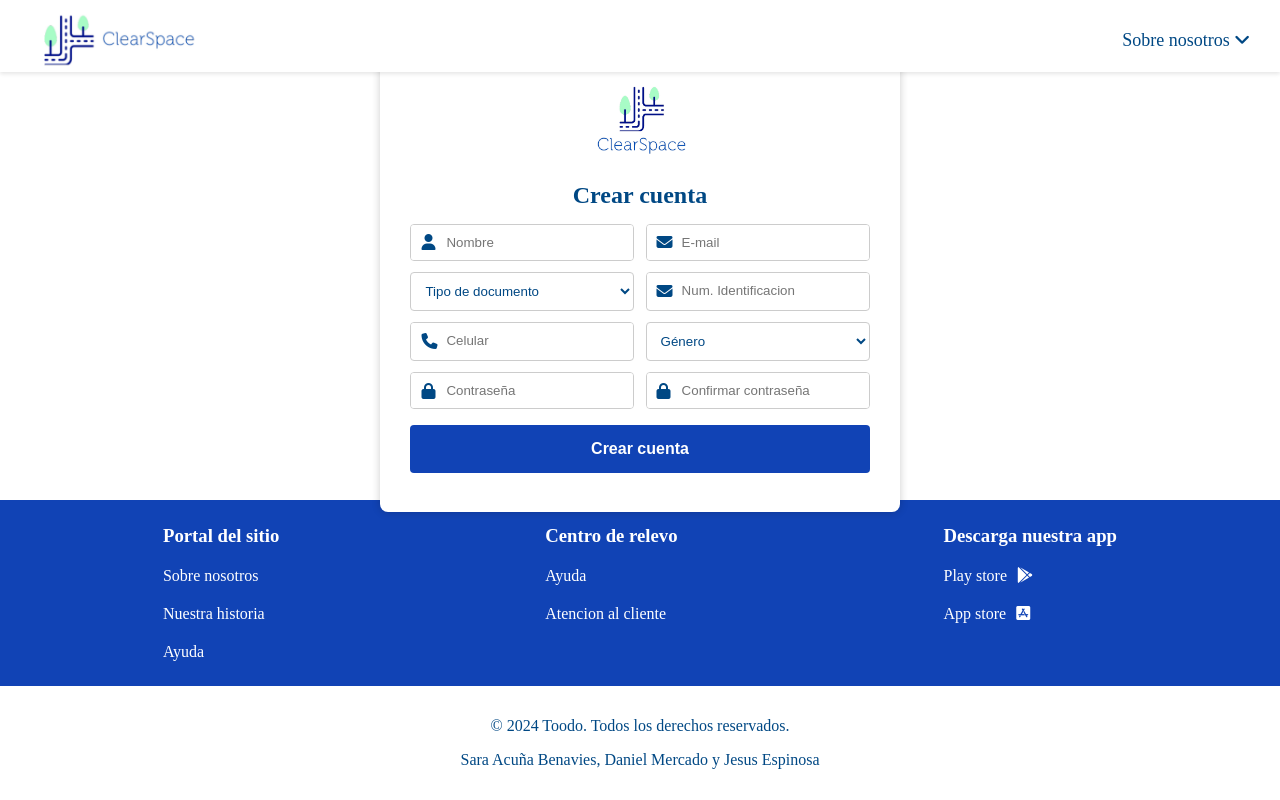
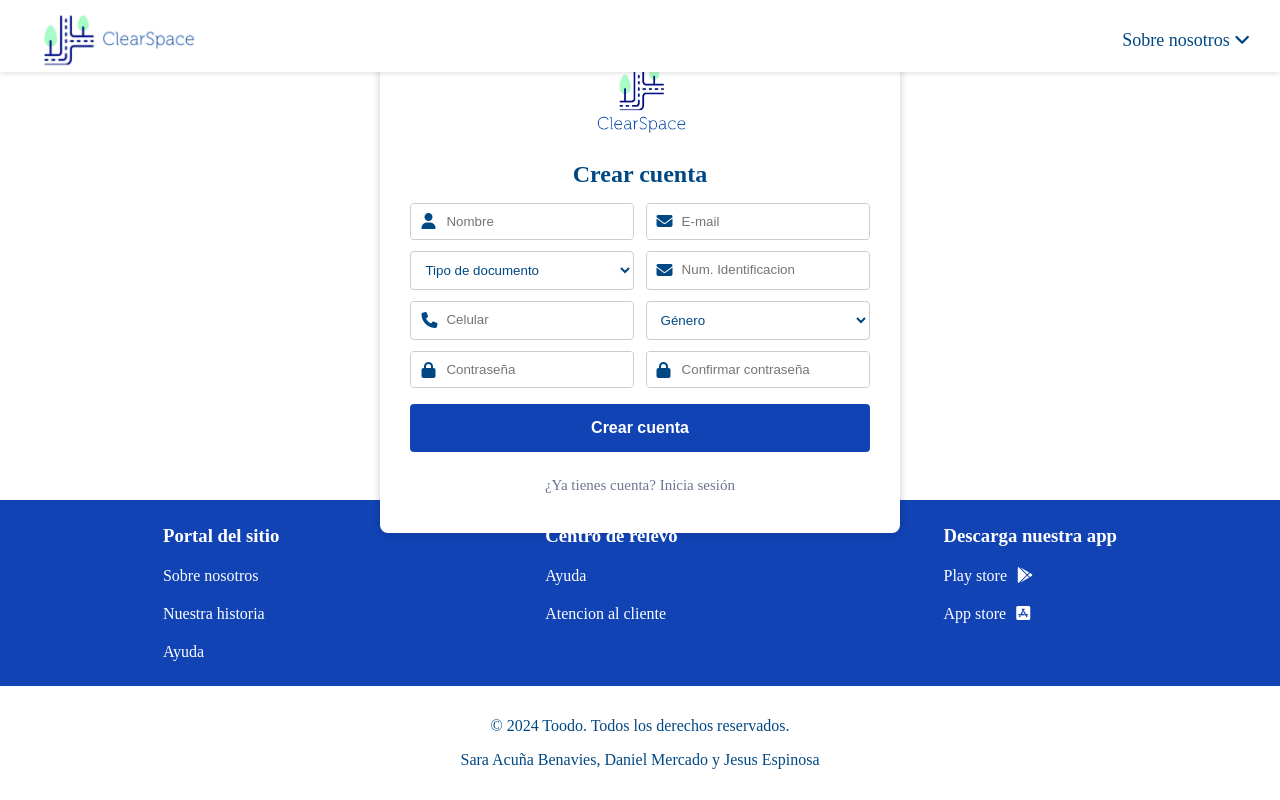
Before and after one commit to Acuna21/clearSpace, an Angular app: page /create-account in a window 1280 px wide. Built offline with nearby package versions, Linux system fonts and the light colour scheme.

Commit message:
iniciar sesion

```diff
--- a/src/app/page/create-account/create-account.component.html
+++ b/src/app/page/create-account/create-account.component.html
@@ -56,5 +56,9 @@
                 <button type="submit" class="blue medium">Crear cuenta</button>
             </div>
         </form>
+
+        <div class="message">
+            <a href="login">¿Ya tienes cuenta? Inicia sesión</a>
+        </div>
     </div>
 </main>
--- a/src/app/page/create-account/create-account.component.scss
+++ b/src/app/page/create-account/create-account.component.scss
@@ -81,6 +81,17 @@ main{
             }
         }
 
+        .message{
+            margin-top: 1rem;
+
+            a{
+                color:var(--color-gray);
+                text-decoration: none;
+                margin-top: 5px;
+                font-size: 15px;
+            }
+        }
+
     }
 }
 
@@ -101,6 +112,17 @@ main{
                     grid-template-columns: repeat(2, 1fr);
                 }
             }
+
+            .message{
+                margin-top: 1.5rem;
+
+                a{
+                    &:hover{
+                        color:var(--color-font);
+                        text-decoration:underline;
+                    }
+                }
+            }
         }
     }
 }
--- a/src/app/page/login/login.component.html
+++ b/src/app/page/login/login.component.html
@@ -26,7 +26,7 @@
         <div class="option">
             <div>
                 <p>¿Aún no tienes una cuenta?</p>
-                <a href="/create-accont">Regístrate</a>
+                <a href="create-account">Regístrate</a>
             </div>
 
             <div>
--- a/src/app/page/login/login.component.scss
+++ b/src/app/page/login/login.component.scss
@@ -81,7 +81,6 @@ main{
                 text-decoration: none;
                 margin-top: 5px;
                 font-size: 15px;
-
             }
         }
     }
```
